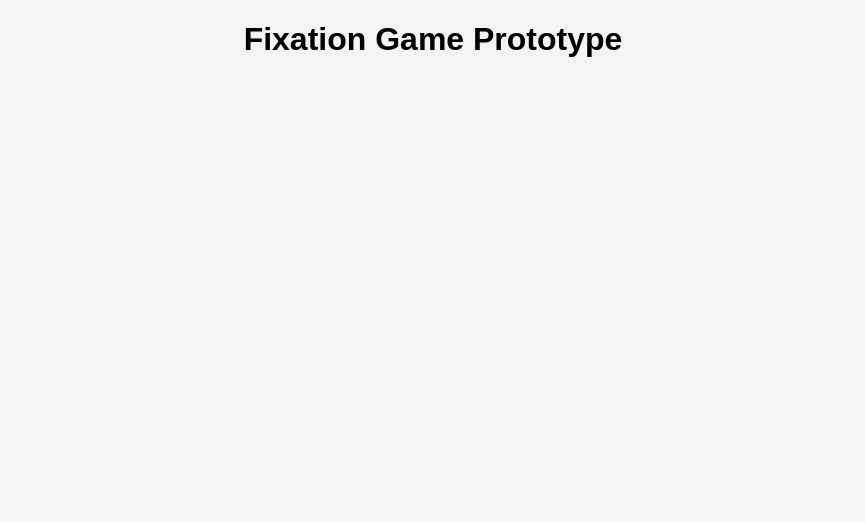
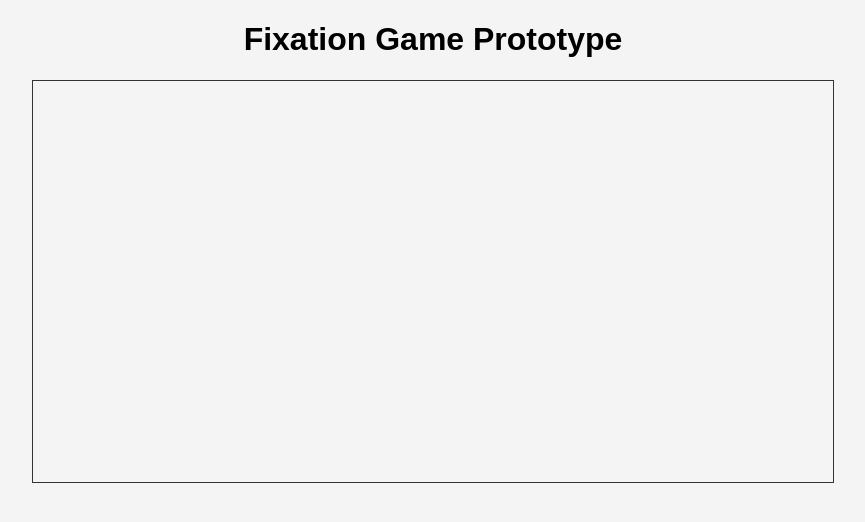
Before and after one commit to JakefromSparr/Fixation, a plain HTML site: page index.html in a window 1280 px wide. Shown: the whole page, without its empty margins (207-1072 px from the left). Drawn offline with Linux system fonts and the light colour scheme.

Commit message:
Update index.html

```diff
--- a/index.html
+++ b/index.html
@@ -7,6 +7,7 @@
 </head>
 <body>
   <h1>Fixation Game Prototype</h1>
+  <canvas id="gameCanvas"></canvas>
   <div id="uiContainer"></div>
 
   <script src="script.js" defer></script>
```
